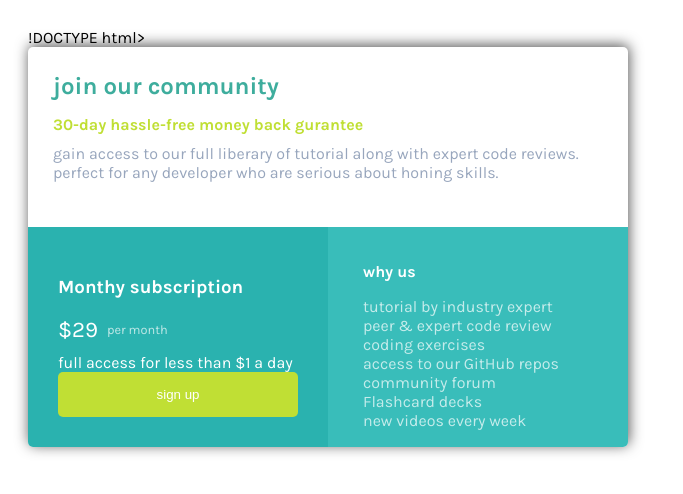
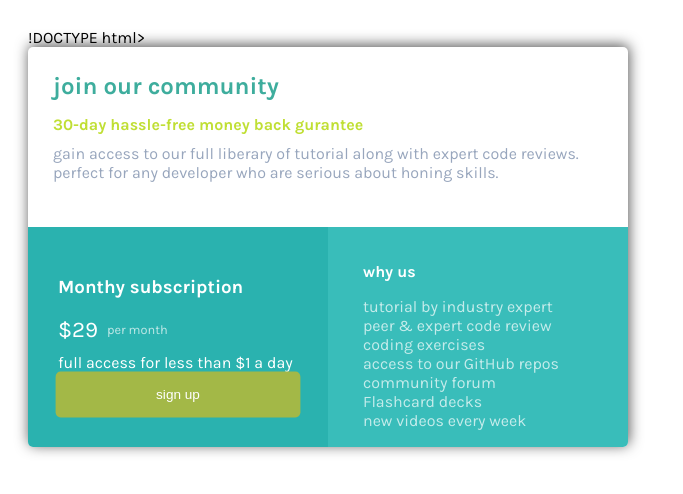
Before and after one commit to surbhisinhaa/pricing-card--frontend-mentor-challenge, a plain HTML site: page index.html in a window 1280 px wide. In both pictures the pointer is over the button "sign up". Shown: the whole page, without its empty margins (0-683 px from the left). Drawn offline with Linux system fonts and the light colour scheme; a script that the page names is missing.

Commit message:
Update style.css

```diff
--- a/style.css
+++ b/style.css
@@ -98,3 +98,8 @@ ul{
     opacity: 0.7;
 
 }
+button:hover{
+    cursor: pointer;
+    background-color:hsl(71, 44%, 50%) ;
+    transform: scale(1.02);
+}
```
